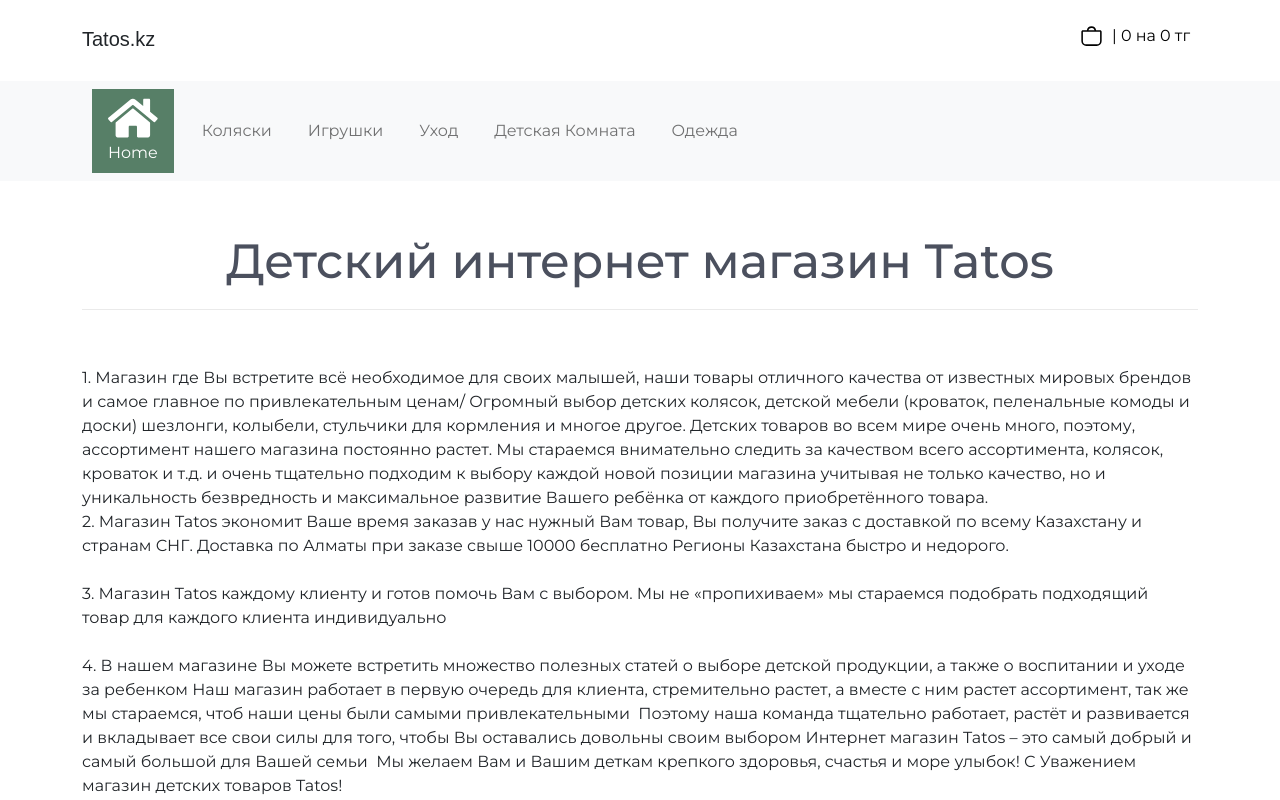
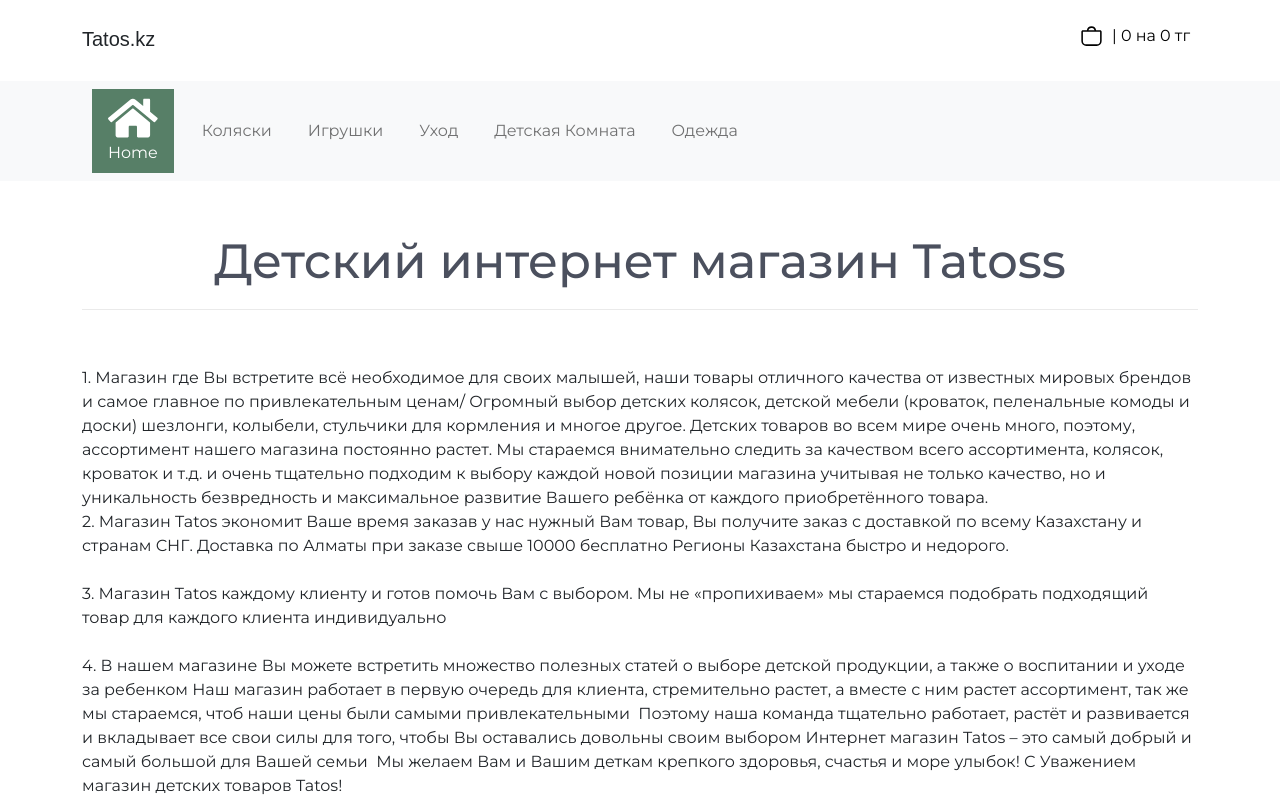
Before and after one commit to diasqazaqbro/e-commerce-web, a Next.js app: page /about in a window 1280 px wide. Shown: the top 800 px of the page. Built offline with nearby package versions, Linux system fonts and the light colour scheme; a web font is replaced by a local one.

Commit message:
fix: update about.js

```diff
--- a/pages/about.js
+++ b/pages/about.js
@@ -6,7 +6,7 @@
 		<>
 			<Header />
 			<div className='container'>
-				<h1 className='my-2 title'>Детский интернет магазин Tatos</h1>
+				<h1 className='my-2 title'>Детский интернет магазин Tatoss</h1>
 				<br />
 				<br />
 				1. Магазин где Вы встретите всё необходимое для своих малышей, наши
```
